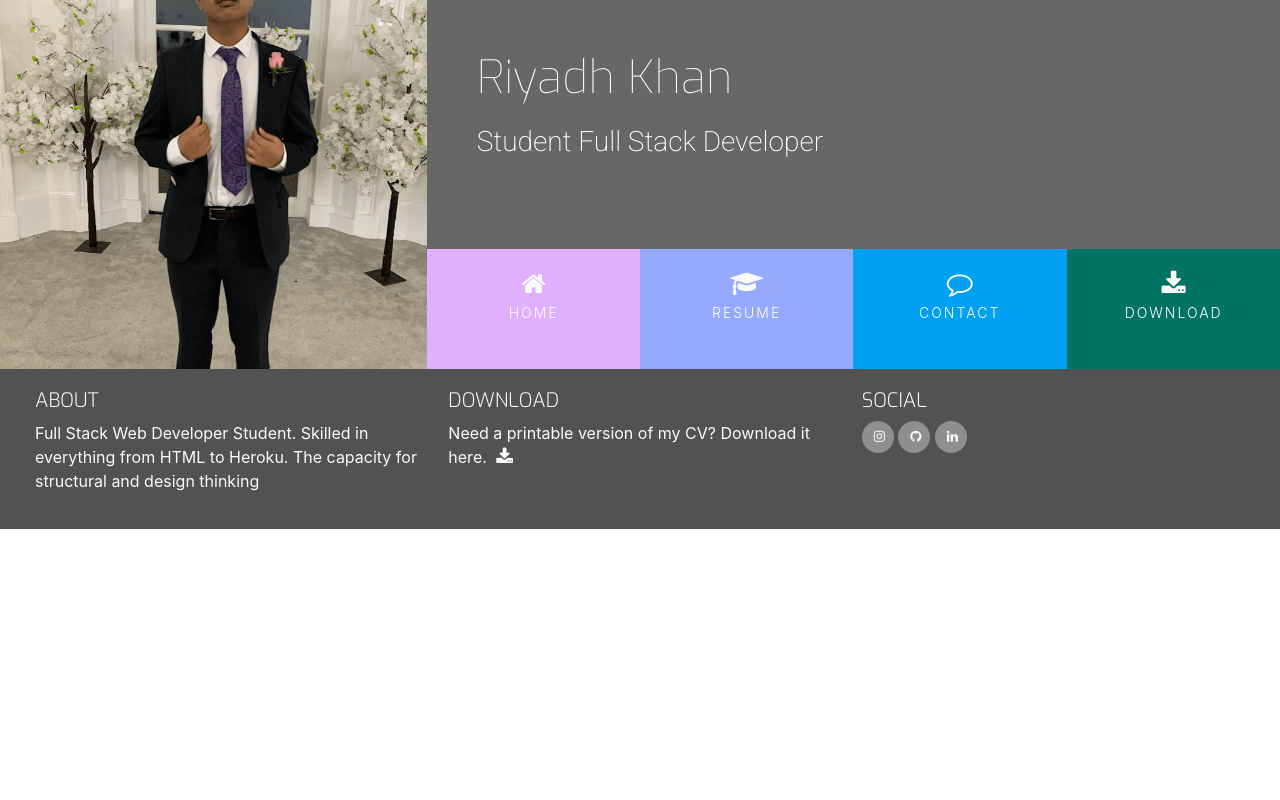
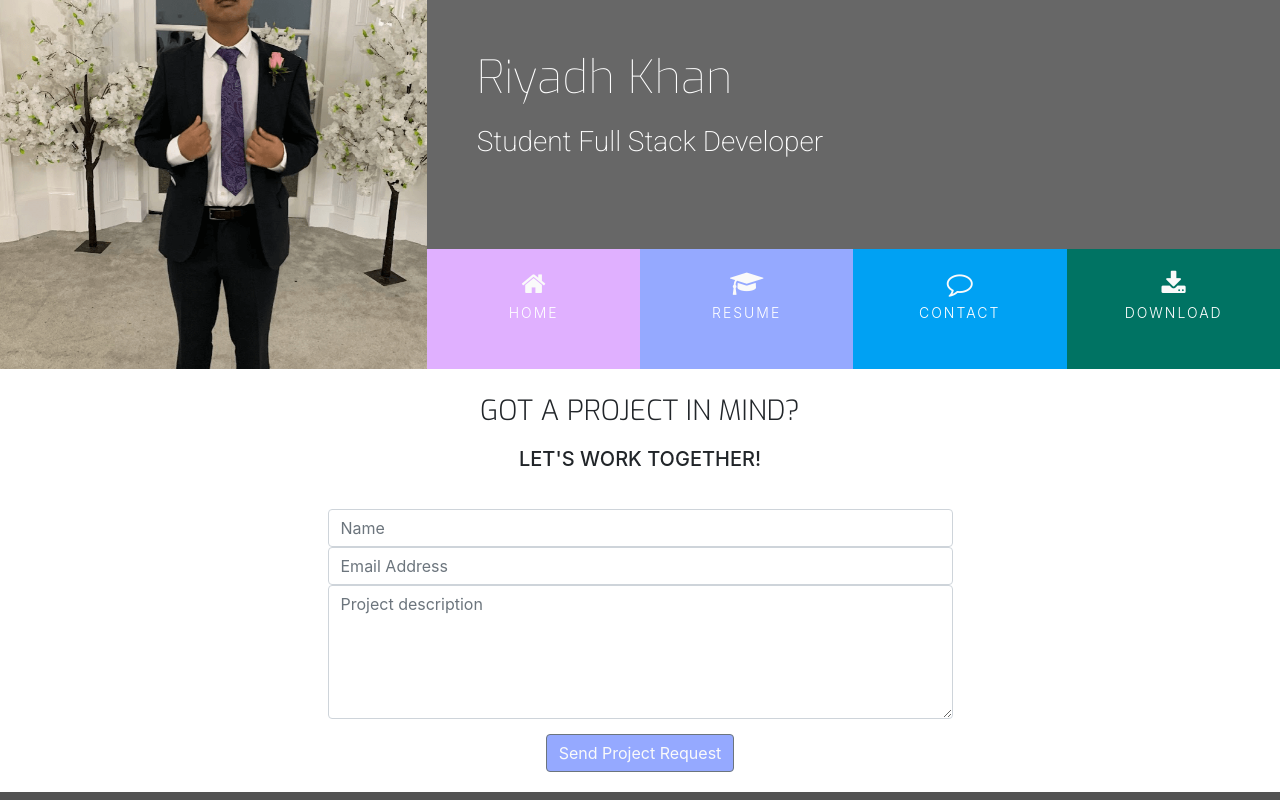
Before and after one commit to RiyadhKh4n/resume-project, a plain HTML site: page contact.html in a window 1280 px wide. Shown: the top 800 px of the page. Drawn offline with nearby package versions, Linux system fonts and the light colour scheme.

Commit message:
Complete contact.html and download link

```diff
--- a/assets/css/style.css
+++ b/assets/css/style.css
@@ -31,6 +31,10 @@
 
 .bg-color-work-history{
     background-color: #95A9FF;
+}
+
+.bg-color-contact{
+    background: #fff;
 }
 
 /* ----------------------------------------Special padding/margins/text */
@@ -204,7 +208,8 @@ footer{
 .social-links li a i{
     width: 32px;
     height:32px;
-    padding:12px;
+    /* padding:12px; */
+    padding-top: 12px;
     border-radius: 50%;
     font-size: 13px;
     line-height: 7px;
@@ -221,7 +226,6 @@ footer{
 .social-links li a i:hover{
     background: #95A9FF;
 }
-
 #footer-details{
     padding:20px;
 }
@@ -342,3 +346,37 @@ footer{
 .history-item{
     margin-bottom: 30px;
 }
+
+/* ----------------------------------------Contact Form */
+
+
+.contact-heading{
+    font-family: "Exo", sans-serif;
+    font-weight: 300;
+    margin-top: 25px;
+    margin-bottom: 20px;
+}
+
+.center-form{
+    padding-top:10px;
+    margin:0 auto;
+    max-width: 70%;
+}
+
+button[type="submit"]{
+    margin-top: 15px;
+    margin-bottom: 20px;
+    color: #fafafa;
+    background-color:#95A9FF ;
+}
+
+/* ----------------------------------------Media Queries */
+
+@media(min-width: 992px){
+    .center-form{
+        padding-top:30px;
+        min-height: 240px;
+        margin:0 auto;
+        max-width: 50%;
+    }
+}
--- a/content.html
+++ b/contact.html
@@ -31,19 +31,19 @@
                     <div class="col">
                         <ul id="nav" class="list-inline menucontainer">
                             <li class="col-6 col-sm-3 ui-menu-color-home list-inline-item menuitem">
-                                <a href="#" class="hvr-sweep-to-bottom"><i class="fa fa-home"
+                                <a href="index.html" class="hvr-sweep-to-bottom"><i class="fa fa-home"
                                         aria-hidden="true"></i><span>Home</span></a>
                             </li>
                             <li class="col-6 col-sm-3 ui-menu-color-resume list-inline-item menuitem">
-                                <a href="#" class="hvr-sweep-to-bottom"><i class="fa fa-graduation-cap"
+                                <a href="resume.html" class="hvr-sweep-to-bottom"><i class="fa fa-graduation-cap"
                                         aria-hidden="true"></i><span>Resume</span></a>
                             </li>
                             <li class="col-6 col-sm-3 ui-menu-color-contact list-inline-item menuitem">
-                                <a href="#" class="hvr-sweep-to-bottom"><i class="fa fa-comment-o"
+                                <a href="contact.html" class="hvr-sweep-to-bottom"><i class="fa fa-comment-o"
                                         aria-hidden="true"></i><span>Contact</span></a>
                             </li>
                             <li class="col-6 col-sm-3 ui-menu-color-download list-inline-item menuitem">
-                                <a href="#" class="hvr-sweep-to-bottom"><i class="fa fa-download"
+                                <a href="assets/cv/CV.pdf" target="_blank" class="hvr-sweep-to-bottom"><i class="fa fa-download"
                                         aria-hidden="true"></i><span>Download</span></a>
                             </li>
                         </ul>
@@ -52,6 +52,32 @@
             </div>
         </div>
     </header>
+
+    <section class="container-fluid">
+        <div class="row bg-color-contact">
+            <div class="col">
+                <h3 class="contact-heading uppercase text-center">Got a project in mind?</h3>
+                <h5 class="uppercase text-center">Let's work together!</h5>
+
+                <div class="center-form">
+                    <form>
+                        <input type="text" name="name" id="fullname" class="form-control" placeholder="Name"
+                            required />
+                        <input type="email" name="email" id="emailaddress" class="form-control" placeholder="Email Address"
+                            required />
+                        <textarea  rows="5" name="projectsummary" id="projectsummary" class="form-control" placeholder="Project description"
+                        required></textarea>
+                        <div class="form-row text-center">
+                            <div class="col">
+                                <button type="submit" class="btn btn-secondary">Send Project Request</button>
+                            </div>
+                        </div>
+                    </form>
+                </div>
+            </div>
+        </div>
+
+    </section>
 
     <footer class="container-fluid">
         <div id="footer-details" class="row">
@@ -66,7 +92,7 @@
                 <h5 class="uppercase general-sub">Download</h5>
                 <p class="inline-block footer-desc">
                     Need a printable version of my CV? Download it here.
-                    <a href="#" target="_blank" class="cv-pdf">
+                    <a href="assets/cv/CV.pdf" target="_blank" class="cv-pdf">
                         <i class="fa fa-download" aria-hidden="true"></i>
                         <span class="sr-only">Download link.</span>
                     </a>
```
Also changed, not shown: index.html (+3 -3 lines), resume.html (+5 -5 lines), 1 other file.
